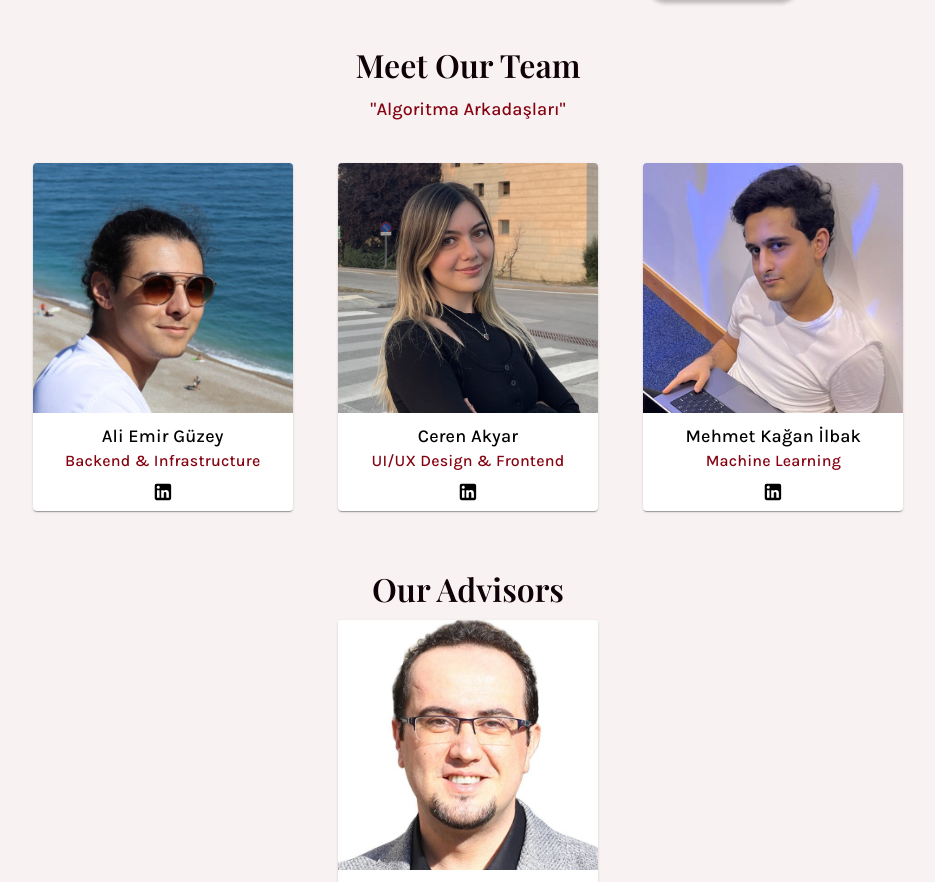
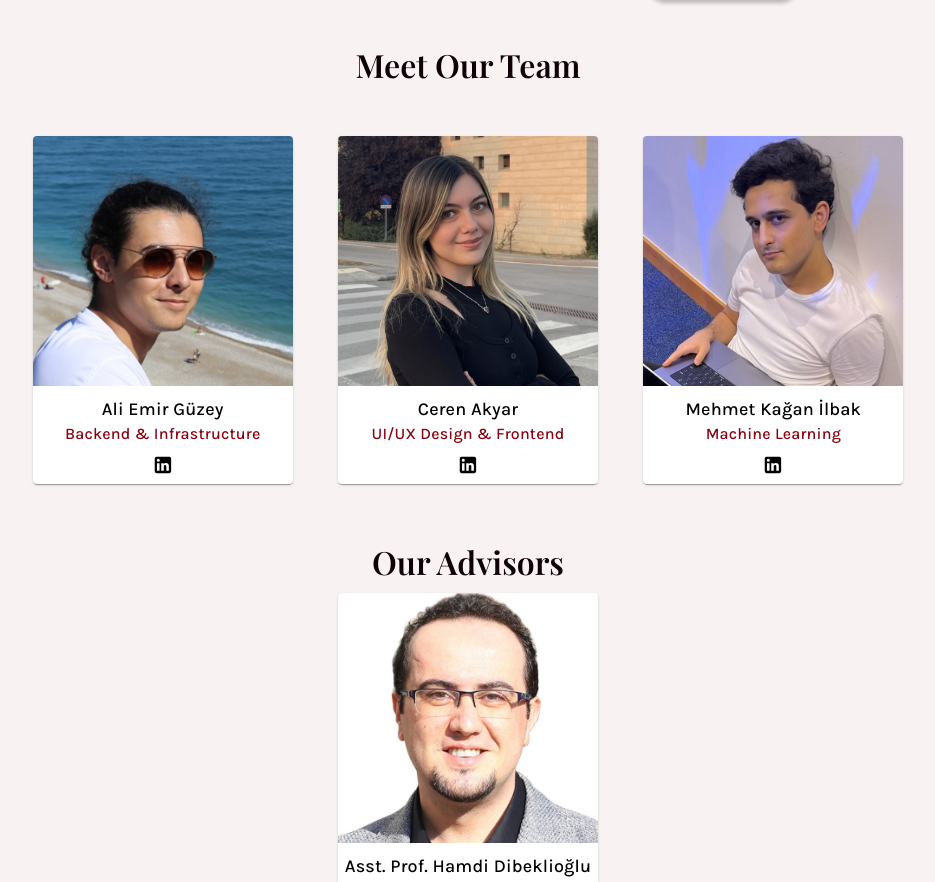
Before and after one commit to StilistAI/StilistAI.github.io, a React (Vite) app: page / in a window 1280 px wide. Shown: the part 2336-3218 px from the top of the page, without its empty margins (172-1107 px from the left). Built offline with nearby package versions, Linux system fonts and the light colour scheme; a web font is replaced by a local one.

Commit message:
Deleted Team Title

```diff
--- a/src/components/Team.tsx
+++ b/src/components/Team.tsx
@@ -18,9 +18,6 @@ function Team() {
             </div>
             <div className='team-members-container pt-32 mt-0 mb-0' id='team'>
                 <h1 className="modal-title">Meet Our Team</h1>
-                <p>
-                    "Algoritma Arkadaşları"
-                </p>
                 <div className='team-card-holder-col1'>
                     {teamMembers.slice(0, 3).map((member, index) => {
                         return (
```
